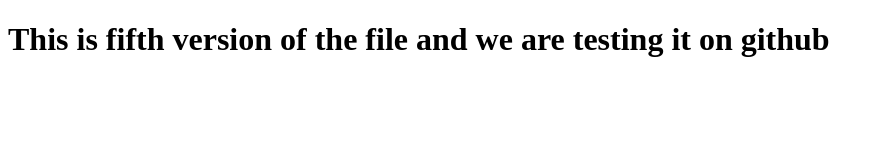
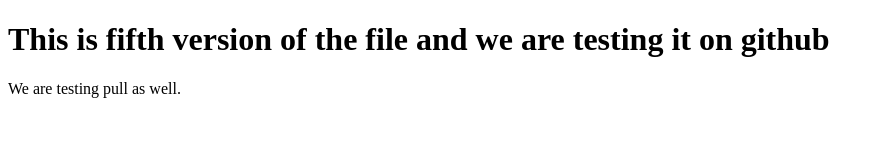
Before and after one commit to ikhanic7/Test, a plain HTML site: page index.html in a window 1280 px wide. Shown: the whole page, without its empty margins (0-884 px from the left). Drawn offline with Linux system fonts and the light colour scheme.

Commit message:
Update index.html

```diff
--- a/index.html
+++ b/index.html
@@ -9,3 +9,4 @@
 	<h1>This is fifth version of the file and we are testing it on github</h1>
 </body>
 </html>
+We are testing pull as well.
```
